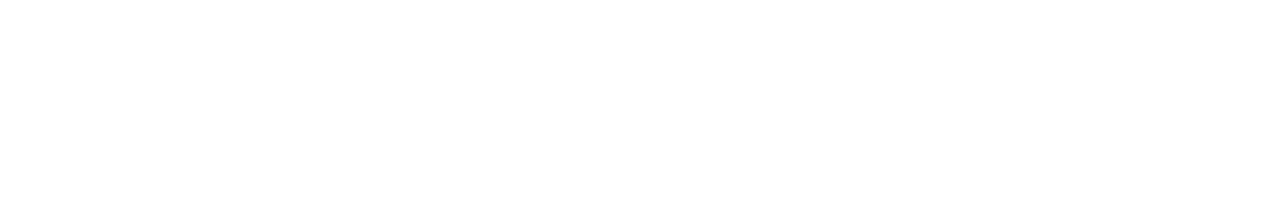
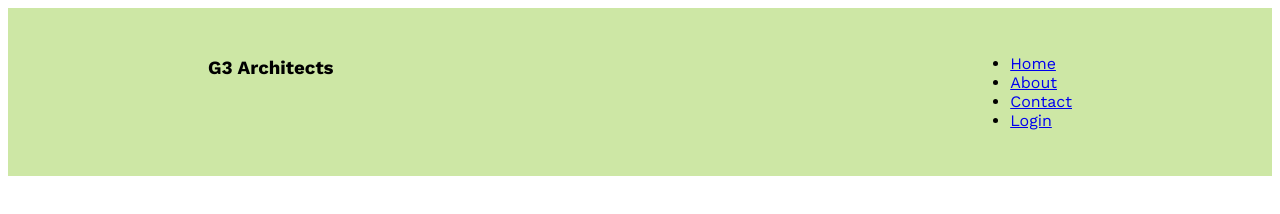
Before and after one commit to Israt-js/Architects, a plain HTML site: page HC/index.html in a window 1280 px wide. Drawn offline with nearby package versions, Linux system fonts and the light colour scheme.

Commit message:
sec commit

```diff
--- a/HC/index.html
+++ b/HC/index.html
@@ -8,5 +8,25 @@
 </head>
 <body>
 
+     <header>
+          <nav>
+            <h3>G3 Architects</h3>
+            <ul>
+                <li><a href="#">Home</a></li>
+                <li><a href="#">About</a></li>
+                <li><a href="#">Contact</a></li>
+                <li><a href="#">Login</a></li>
+            </ul>
+          </nav>
+     </header>
+
+     <main>
+
+     </main>
+
+     <footer>
+
+     </footer>
+
 </body>
 </html>
--- a/HC/style.css
+++ b/HC/style.css
@@ -0,0 +1,15 @@
+
+@import url('https://fonts.googleapis.com/css2?family=Work+Sans:wght@400;500;600;700;800&display=swap');
+
+*{
+    font-family: 'Work Sans', sans-serif;
+
+}
+header{
+    background: #cde7a5;
+    padding: 30px 200px;
+}
+nav{
+    display: flex;
+    justify-content: space-between;
+}
```
